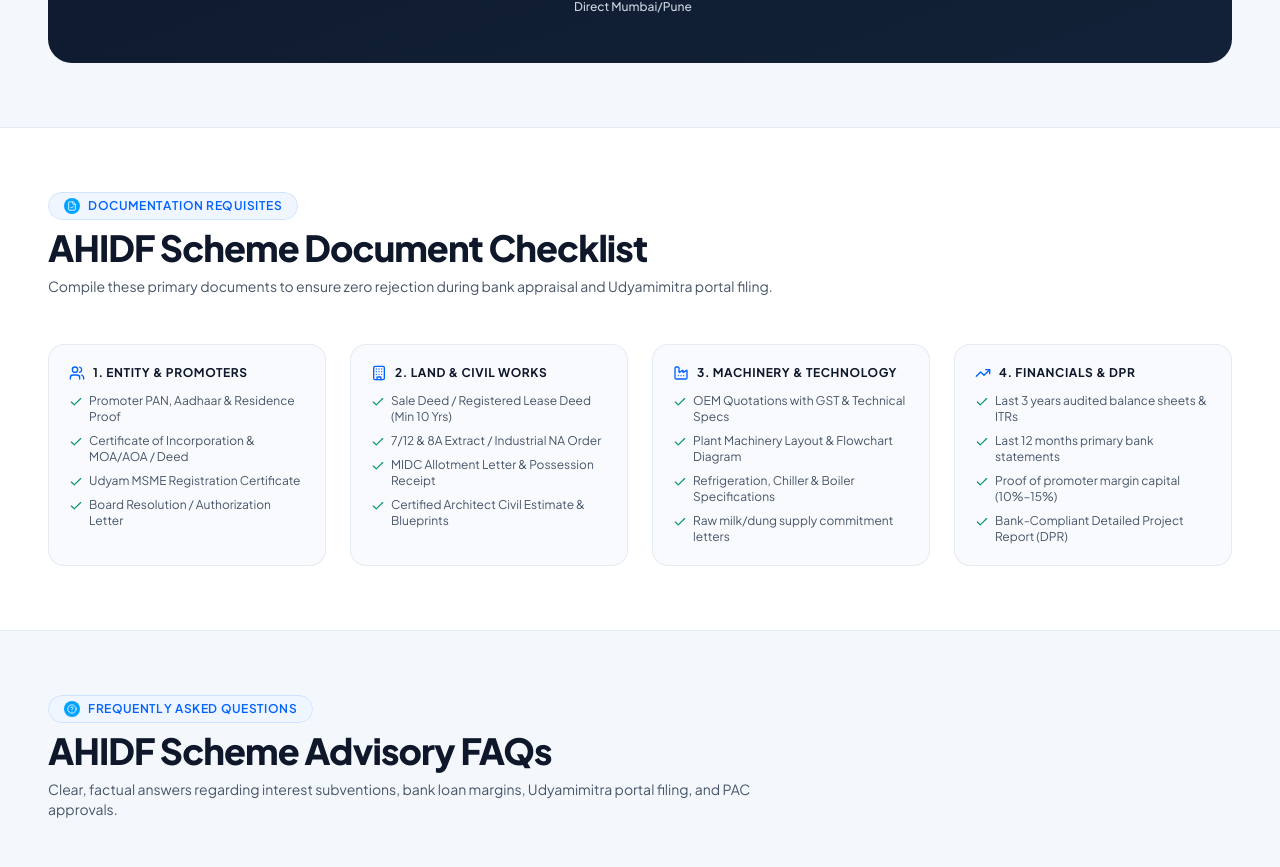
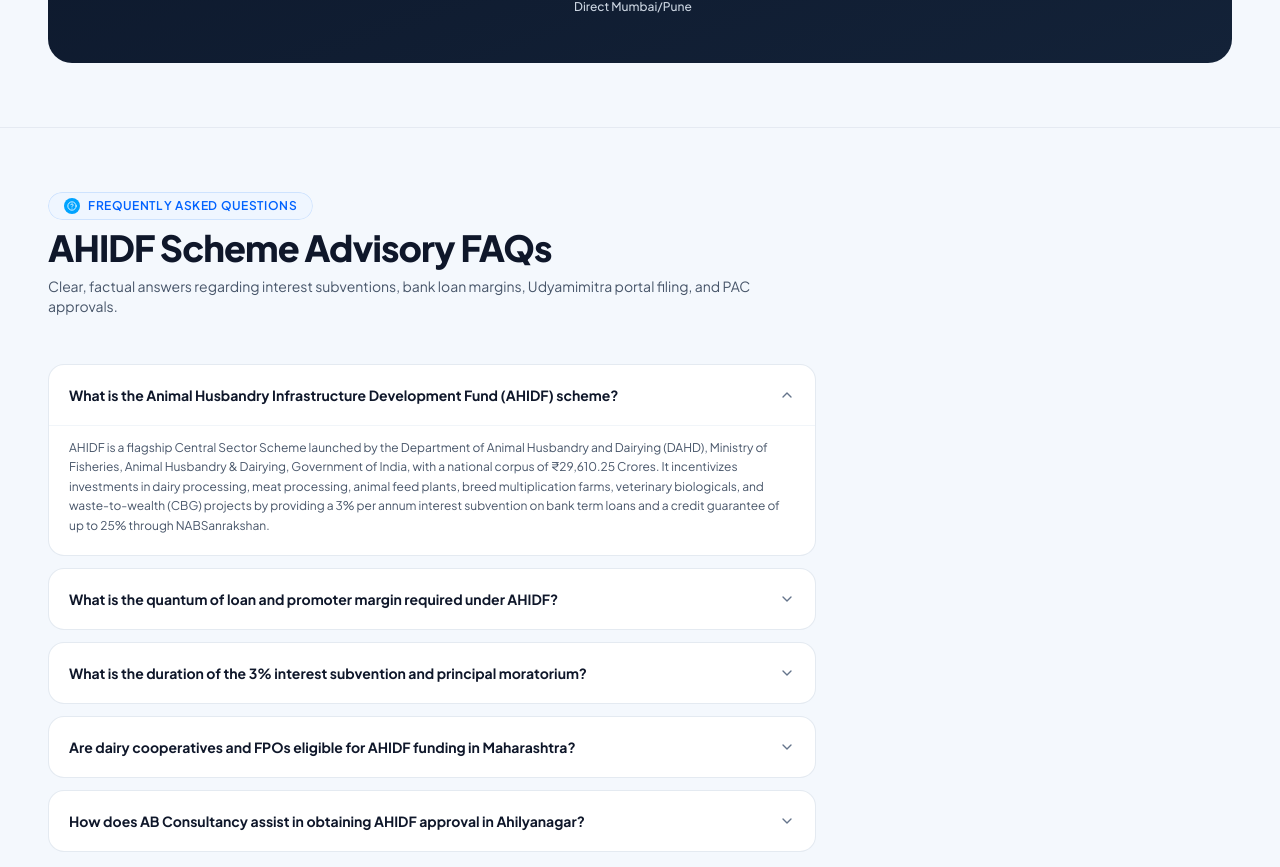
Before and after one commit to ab-consultancy/ab-consultancy, a React (Vite) app in the folder frontend/: page /ahidf in a window 1280 px wide. Shown: the part 5354-6221 px from the top of the page. Built offline with nearby package versions, Linux system fonts and the light colour scheme; the HTML template or start-up script is replaced by a standard one.

Commit message:
refactor: remove 4 document checklist cards from AHIDF Scheme page

```diff
--- a/frontend/src/pages/AhidfSchemePage.jsx
+++ b/frontend/src/pages/AhidfSchemePage.jsx
@@ -1066,126 +1066,7 @@ export default function AhidfSchemePage({ onCheckEligibility, onTalkConsultant,
         </div>
       </section>
 
-      {/* 8. Comprehensive Document Checklist (4-Column Matrix) */}
-      <section className="py-12 sm:py-16 bg-white border-b border-slate-200/80">
-        <div className="w-full max-w-[1440px] mx-auto px-4 xs:px-5 sm:px-10 lg:px-12">
 
-          <div className="max-w-3xl mb-8 sm:mb-12">
-            <AnimatedBadge icon={FileCheck} text="Documentation Requisites" className="mb-2" />
-            <h2 className="text-2xl sm:text-3xl lg:text-4xl font-extrabold text-slate-900 tracking-tight">
-              AHIDF Scheme Document Checklist
-            </h2>
-            <p className="mt-2 text-xs sm:text-sm text-slate-600 leading-relaxed">
-              Compile these primary documents to ensure zero rejection during bank appraisal and Udyamimitra portal filing.
-            </p>
-          </div>
-
-          <div className="grid grid-cols-1 sm:grid-cols-2 lg:grid-cols-4 gap-6">
-
-            <div className="bg-[#F8FAFD] rounded-2xl p-5 border border-slate-200/80">
-              <div className="flex items-center gap-2 mb-3">
-                <Users className="w-4 h-4 text-[#0062FF]" />
-                <h3 className="text-xs font-bold uppercase tracking-wider text-slate-900">1. Entity & Promoters</h3>
-              </div>
-              <ul className="space-y-2 text-xs text-slate-600">
-                <li className="flex items-start gap-1.5">
-                  <Check className="w-3.5 h-3.5 text-emerald-600 flex-shrink-0 mt-0.5" />
-                  <span>Promoter PAN, Aadhaar & Residence Proof</span>
-                </li>
-                <li className="flex items-start gap-1.5">
-                  <Check className="w-3.5 h-3.5 text-emerald-600 flex-shrink-0 mt-0.5" />
-                  <span>Certificate of Incorporation & MOA/AOA / Deed</span>
-                </li>
-                <li className="flex items-start gap-1.5">
-                  <Check className="w-3.5 h-3.5 text-emerald-600 flex-shrink-0 mt-0.5" />
-                  <span>Udyam MSME Registration Certificate</span>
-                </li>
-                <li className="flex items-start gap-1.5">
-                  <Check className="w-3.5 h-3.5 text-emerald-600 flex-shrink-0 mt-0.5" />
-                  <span>Board Resolution / Authorization Letter</span>
-                </li>
-              </ul>
-            </div>
-
-            <div className="bg-[#F8FAFD] rounded-2xl p-5 border border-slate-200/80">
-              <div className="flex items-center gap-2 mb-3">
-                <Building className="w-4 h-4 text-[#0062FF]" />
-                <h3 className="text-xs font-bold uppercase tracking-wider text-slate-900">2. Land & Civil Works</h3>
-              </div>
-              <ul className="space-y-2 text-xs text-slate-600">
-                <li className="flex items-start gap-1.5">
-                  <Check className="w-3.5 h-3.5 text-emerald-600 flex-shrink-0 mt-0.5" />
-                  <span>Sale Deed / Registered Lease Deed (Min 10 Yrs)</span>
-                </li>
-                <li className="flex items-start gap-1.5">
-                  <Check className="w-3.5 h-3.5 text-emerald-600 flex-shrink-0 mt-0.5" />
-                  <span>7/12 & 8A Extract / Industrial NA Order</span>
-                </li>
-                <li className="flex items-start gap-1.5">
-                  <Check className="w-3.5 h-3.5 text-emerald-600 flex-shrink-0 mt-0.5" />
-                  <span>MIDC Allotment Letter & Possession Receipt</span>
-                </li>
-                <li className="flex items-start gap-1.5">
-                  <Check className="w-3.5 h-3.5 text-emerald-600 flex-shrink-0 mt-0.5" />
-                  <span>Certified Architect Civil Estimate & Blueprints</span>
-                </li>
-              </ul>
-            </div>
-
-            <div className="bg-[#F8FAFD] rounded-2xl p-5 border border-slate-200/80">
-              <div className="flex items-center gap-2 mb-3">
-                <Factory className="w-4 h-4 text-[#0062FF]" />
-                <h3 className="text-xs font-bold uppercase tracking-wider text-slate-900">3. Machinery & Technology</h3>
-              </div>
-              <ul className="space-y-2 text-xs text-slate-600">
-                <li className="flex items-start gap-1.5">
-                  <Check className="w-3.5 h-3.5 text-emerald-600 flex-shrink-0 mt-0.5" />
-                  <span>OEM Quotations with GST & Technical Specs</span>
-                </li>
-                <li className="flex items-start gap-1.5">
-                  <Check className="w-3.5 h-3.5 text-emerald-600 flex-shrink-0 mt-0.5" />
-                  <span>Plant Machinery Layout & Flowchart Diagram</span>
-                </li>
-                <li className="flex items-start gap-1.5">
-                  <Check className="w-3.5 h-3.5 text-emerald-600 flex-shrink-0 mt-0.5" />
-                  <span>Refrigeration, Chiller & Boiler Specifications</span>
-                </li>
-                <li className="flex items-start gap-1.5">
-                  <Check className="w-3.5 h-3.5 text-emerald-600 flex-shrink-0 mt-0.5" />
-                  <span>Raw milk/dung supply commitment letters</span>
-                </li>
-              </ul>
-            </div>
-
-            <div className="bg-[#F8FAFD] rounded-2xl p-5 border border-slate-200/80">
-              <div className="flex items-center gap-2 mb-3">
-                <TrendingUp className="w-4 h-4 text-[#0062FF]" />
-                <h3 className="text-xs font-bold uppercase tracking-wider text-slate-900">4. Financials & DPR</h3>
-              </div>
-              <ul className="space-y-2 text-xs text-slate-600">
-                <li className="flex items-start gap-1.5">
-                  <Check className="w-3.5 h-3.5 text-emerald-600 flex-shrink-0 mt-0.5" />
-                  <span>Last 3 years audited balance sheets & ITRs</span>
-                </li>
-                <li className="flex items-start gap-1.5">
-                  <Check className="w-3.5 h-3.5 text-emerald-600 flex-shrink-0 mt-0.5" />
-                  <span>Last 12 months primary bank statements</span>
-                </li>
-                <li className="flex items-start gap-1.5">
-                  <Check className="w-3.5 h-3.5 text-emerald-600 flex-shrink-0 mt-0.5" />
-                  <span>Proof of promoter margin capital (10%–15%)</span>
-                </li>
-                <li className="flex items-start gap-1.5">
-                  <Check className="w-3.5 h-3.5 text-emerald-600 flex-shrink-0 mt-0.5" />
-                  <span>Bank-Compliant Detailed Project Report (DPR)</span>
-                </li>
-              </ul>
-            </div>
-
-          </div>
-
-        </div>
-      </section>
 
       {/* 9. Direct-Answer FAQs (AEO & GEO Targeted) */}
       <section className="py-12 sm:py-16 bg-[#F4F8FD] border-b border-slate-200/80">
```
